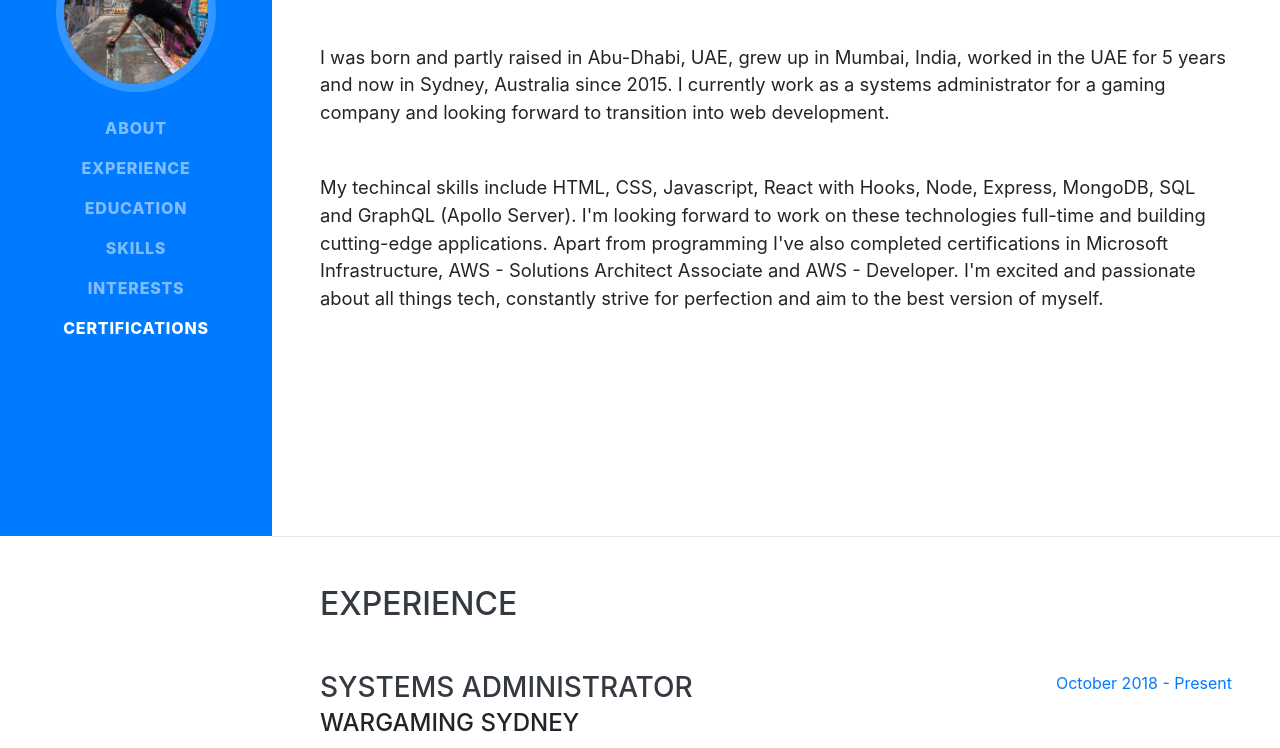
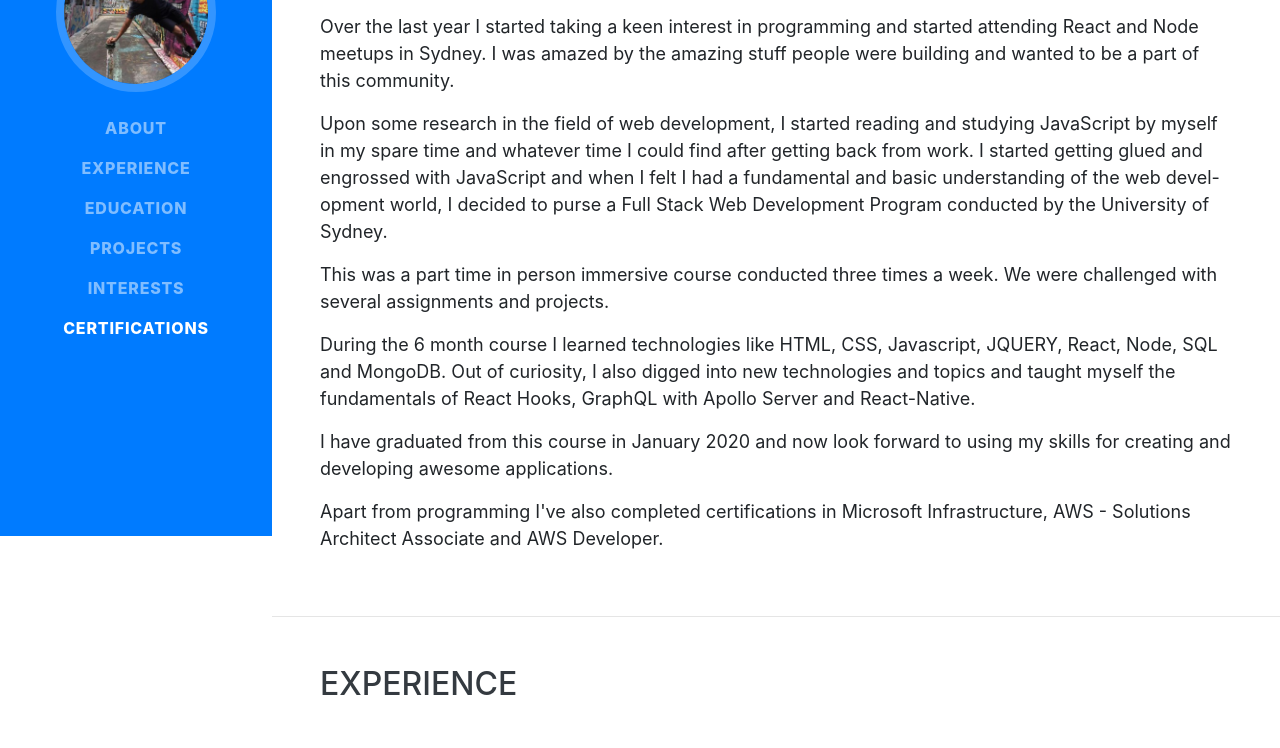
Before and after one commit to dolwinf/PORTFOLIO, a website with bundled scripts: page index.html in a window 1280 px wide. Shown: the part 264-1012 px from the top of the page. Built offline with nearby package versions, Linux system fonts and the light colour scheme; a web font is replaced by a local one.

Commit message:
About me changes

```diff
--- a/index.html
+++ b/index.html
@@ -47,7 +47,7 @@
           <a class="nav-link js-scroll-trigger" href="#education">Education</a>
         </li>
         <li class="nav-item">
-          <a class="nav-link js-scroll-trigger" href="#skills">Skills</a>
+          <a class="nav-link js-scroll-trigger" href="#skills">Projects</a>
         </li>
         <li class="nav-item">
           <a class="nav-link js-scroll-trigger" href="#interests">Interests</a>
@@ -69,19 +69,16 @@
         <div class="subheading mb-5">U 5, 20-22, Carlton PDE, Carlton, NSW 2218
           <a href="mailto:name@email.com">dolwinf@gmail.com</a>
         </div>
-        <p class="lead mb-5">I was born and partly raised in Abu-Dhabi, UAE, grew up in Mumbai,
-          India, worked in the UAE for 5 years and now in Sydney, Australia
-          since 2015. I currently work as a systems administrator for a gaming
-          company and looking forward to transition into web development.</p>
+        <p style="font-size: 18px;">Thanks for taking an interest in my profile and CV. I have been doing IT Infrastructure support over the last 8 years helping build, deploy, troubleshoot Windows systems and supporting end users of which the last 4 years are in Sydney, Australia.
 
-            <p class="lead mb-5">My techincal skills include HTML, CSS, Javascript, React with Hooks,
-              Node, Express, MongoDB, SQL and GraphQL (Apollo Server). I'm looking
-              forward to work on these technologies full-time and building
-              cutting-edge applications. Apart from programming I've also
-              completed certifications in Microsoft Infrastructure, AWS -
-              Solutions Architect Associate and AWS - Developer. I'm excited and
-              passionate about all things tech, constantly strive for perfection
-              and aim to the best version of myself.</p>
+          <p style="font-size: 18px;">Over the last year I started taking a keen interest in programming and started attending React and Node meetups in Sydney. I was amazed by the amazing stuff people were building and wanted to be a part of this community.</p>
+          <p style="font-size: 18px;"> Upon some research in the field of web development, I started reading and studying JavaScript by myself in my spare time and whatever time I could find after getting back from work. I started getting glued and engrossed with JavaScript and when I felt I had a fundamental and basic understanding of the web devel-opment world, I decided to purse a Full Stack Web Development Program conducted by the University of Sydney. </p>
+          <p style="font-size: 18px;">This was a part time in person immersive course conducted three times a week. We were challenged with several assignments and projects.
+          </p>
+
+            <p style="font-size: 18px;">During the 6 month course I learned technologies like HTML, CSS, Javascript, JQUERY, React, Node, SQL and MongoDB. Out of curiosity, I also digged into new technologies and topics and taught myself the fundamentals of React Hooks, GraphQL with Apollo Server and React-Native.</p>
+            <p style="font-size: 18px;">I have graduated from this course in January 2020 and now look forward to using my skills for creating and developing awesome applications.</p>
+            <p style="font-size: 18px;">Apart from programming I've also completed certifications in Microsoft Infrastructure, AWS - Solutions Architect Associate and AWS Developer.</p>
         <!-- <div class="social-icons">
           <a href="#">
             <i class="fab fa-linkedin-in"></i>
```
